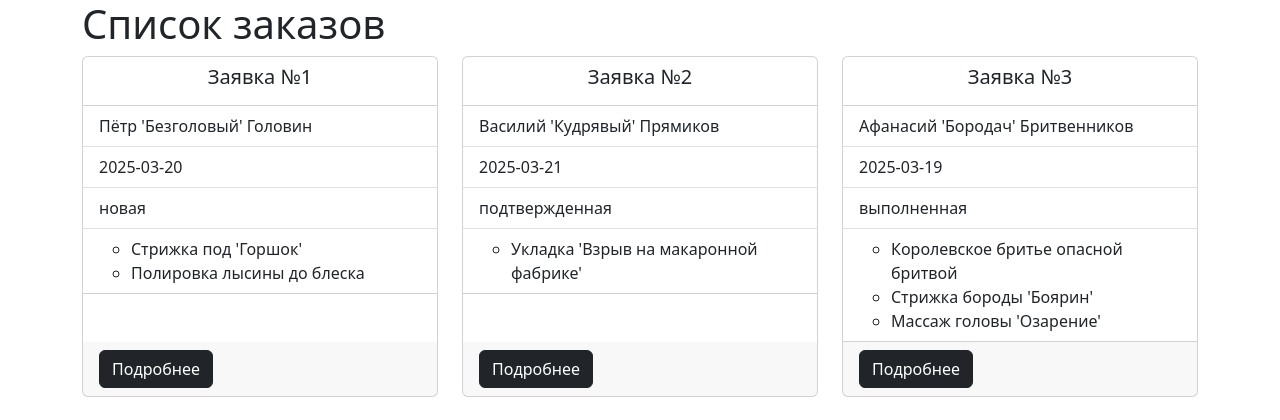
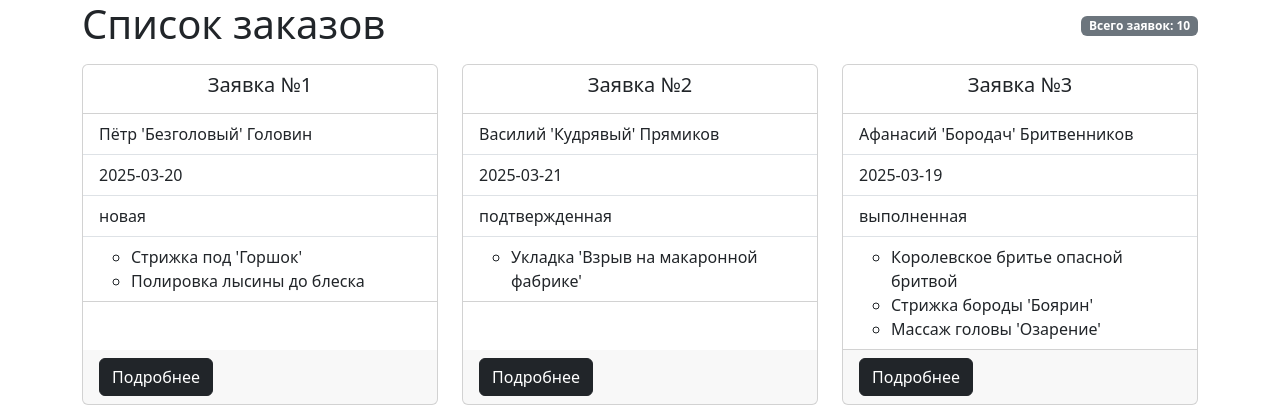
Before and after one commit to MommysProgrammer412/Project_Jango_1, a Django app: page /barbershop/orders/ in a window 1280 px wide. Shown: the top 420 px of the page. Run offline with Django 5.2, Linux system fonts and the light colour scheme.

Commit message:
lesson_45: обновлен шаблон списка заказов для отображения заголовка и количества заявок через фильтр шаблона

```diff
--- a/core/templates/core/orders_list.html
+++ b/core/templates/core/orders_list.html
@@ -12,8 +12,14 @@
   </head>
 <body>
 <div class="container">
-    <div class="row">
-        <h1>{{title}}</h1>
+    {% comment %} Заголовок и количество заявок {% endcomment %}
+    <div class="row align-items-center mb-3">
+        <div class="col">
+            <h1 class="mb-0">{{title}}</h1>
+        </div>
+        <div class="col-auto">
+            <span class='badge bg-secondary'>Всего заявок: {{orders|length}}</span>
+        </div>
     </div>
 
     <div class="row">
```
